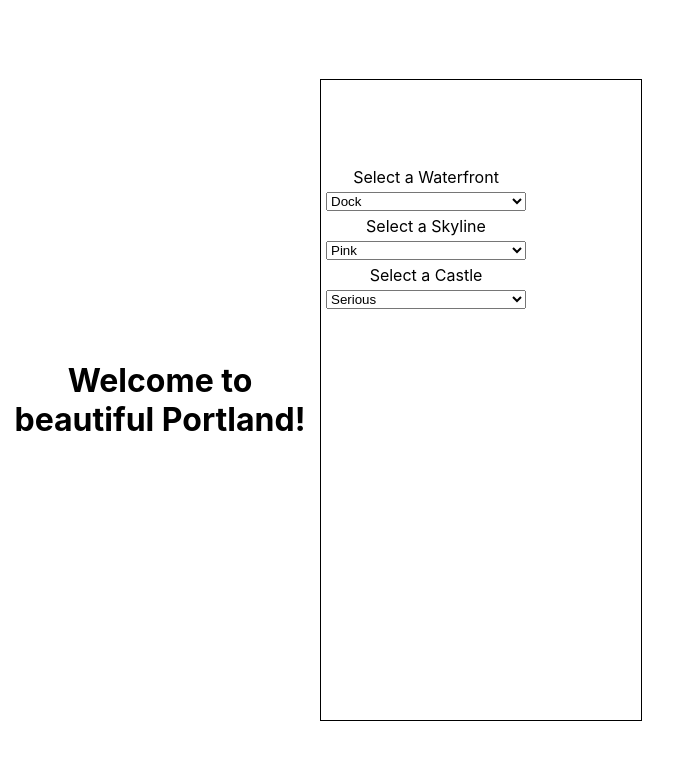
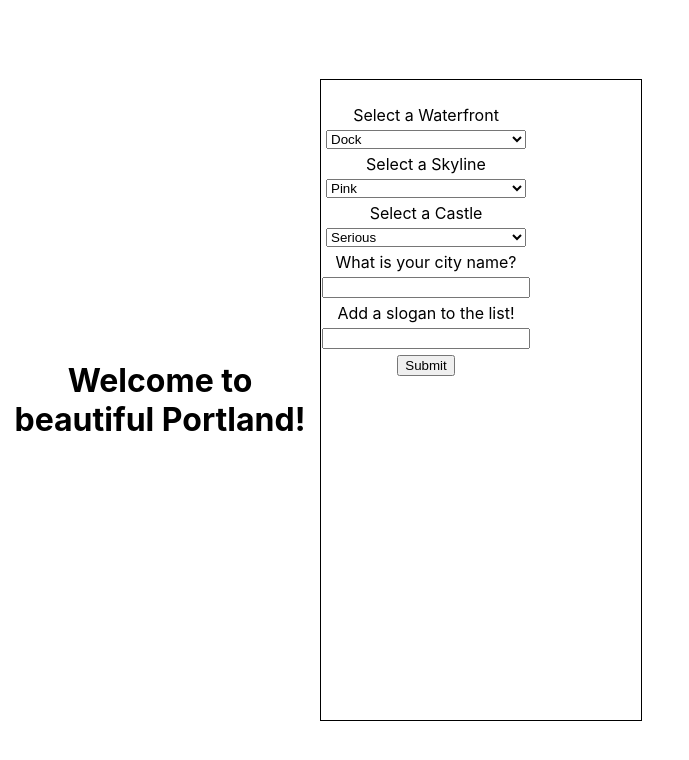
Before and after one commit to aaronEnyetu/reactCityBuilder, a React (Create React App) app: page / in a window 1280 px wide. Shown: the top 760 px of the page, without its empty margins (0-689 px from the left). Built offline with nearby package versions, Linux system fonts and the light colour scheme.

Commit message:
created submit handler

```diff
--- a/src/App.js
+++ b/src/App.js
@@ -19,7 +19,19 @@ function App() {
   const [waterfront, setWaterfront] = useState('Sunset');
   const [castle, setCastle] = useState('Mysterious');
 
-  const [sloganlist, setSloganlist] = useState('');
+  const [sloganlist, setSloganlist] = useState([]);
+  const [sloganform, setSloganform] = useState('');
+
+  const [cityName, setCityName] = useState('');
+
+
+
+  function handleSubmit(e) {
+    e.preventDefault();
+
+    setSloganlist([...sloganlist, sloganform]);
+    setSloganform('');
+  }
   return (
     <div className="App">
       {/* here, the City component takes in skylineId, waterfrontId, castleId as props. It'll use those ids to render pictures correctly. */}
@@ -38,6 +50,8 @@ function App() {
           <WaterfrontDropdown setWaterfront={setWaterfront} />
           <SkylineDropdown setSkyline={setSkyline} />
           <CastleDropdown setCastle={setCastle} />
+          <CityNameInput setCityName={setCityName} />
+          <SloganForm handleSubmit={handleSubmit} setSloganform={setSloganform} sloganform={sloganform} />
         </section>
         {/* here, the SloganForm component takes in the setSlogans state handler function and the slogans array that live in state */}
         {/* here, the SloganList component takes the array of slogans that lives in state */}
--- a/src/CityNameInput.js
+++ b/src/CityNameInput.js
@@ -1,12 +1,12 @@
 import React from 'react';
 
-export default function CityNameInput(props) {
+export default function CityNameInput({ setCityName }) {
   return (
     <section>
       What is your city name?
       {/* this component should have a prop called setCityName, which is a function */}
       {/* on change, this component should use e.target.value to pass the correct id to the setCityName function */}
-      <input />
+      <input onChange={e => setCityName(e.target.value)}/>
     </section>
   );
 }
```
